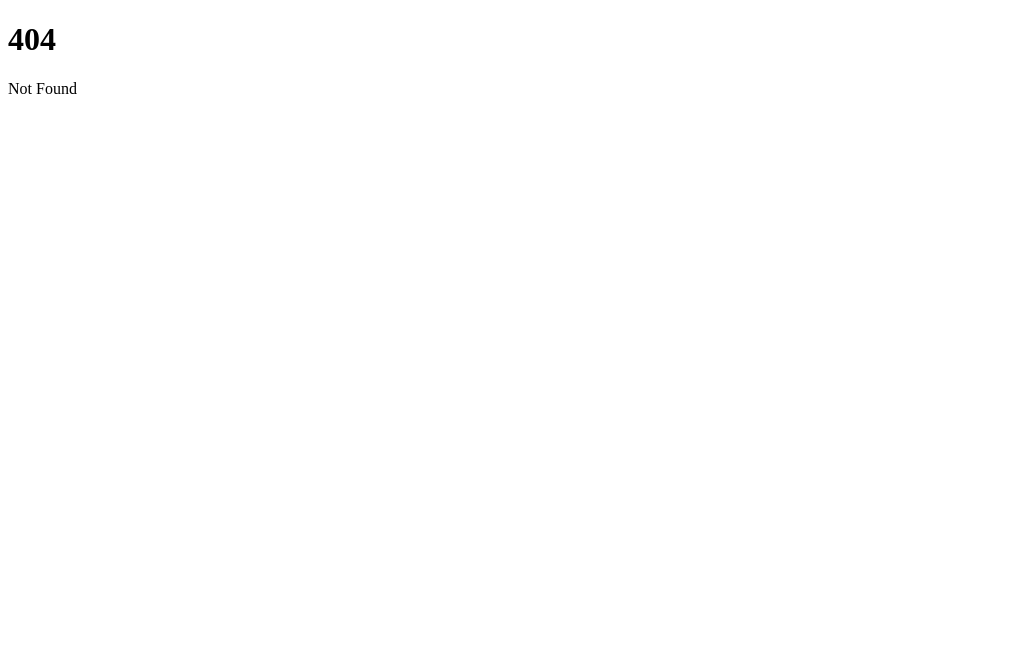
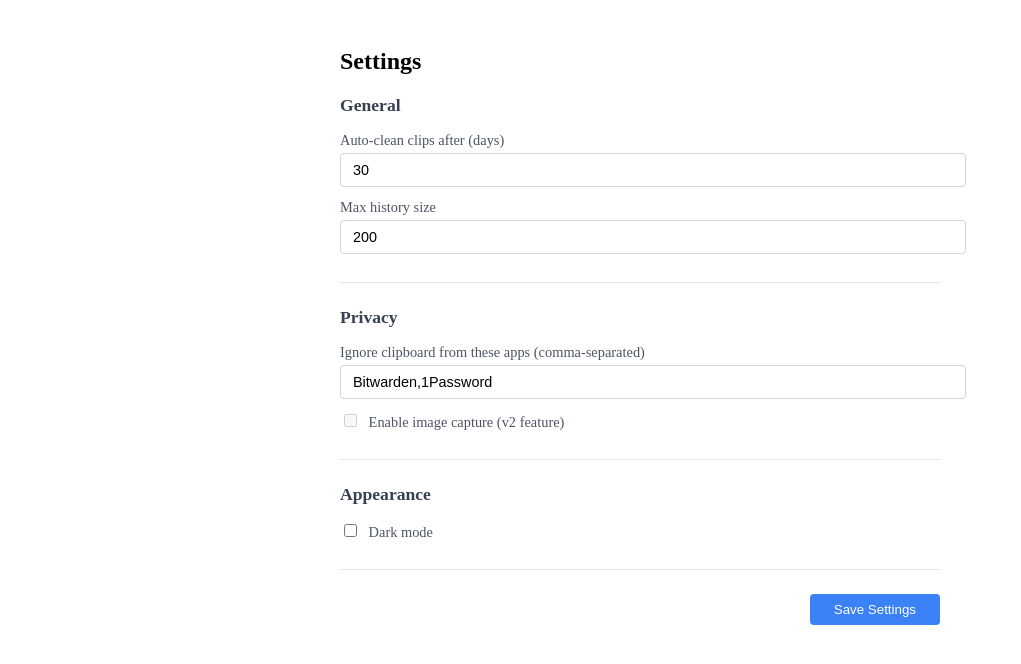
Before and after one commit to abdul-kasif/clipcontex, a SvelteKit app: page /settings in a window 1280 px wide. Before the commit this address had no page. Shown: the top 664 px of the page, without its empty margins (0-1021 px from the left). Built offline with nearby package versions, Linux system fonts and the light colour scheme.

Commit message:
feat: add settings window UI with placeholders and hardcoded data (draft)

```diff
--- /dev/null
+++ b/src/routes/settings/+page.svelte
@@ -0,0 +1,118 @@
+<script>
+  import { onMount } from 'svelte';
+  import { invoke } from '@tauri-apps/api/core';
+
+  let autoCleanDays = 30;
+  let maxHistorySize = 200;
+  let darkMode = false;
+  let ignoredApps = "Bitwarden,1Password";
+
+  async function loadSettings() {
+    // TODO: Load from config file (v1 uses hardcoded defaults)
+    const isDark = window.matchMedia('(prefers-color-scheme: dark)').matches;
+    darkMode = isDark;
+  }
+
+  async function saveSettings() {
+    // TODO: Save to config file
+    alert('Settings saved! (v2 will persist these)');
+  }
+
+  onMount(loadSettings);
+</script>
+
+<div class="settings-container">
+  <h2>Settings</h2>
+
+  <section class="settings-section">
+    <h3>General</h3>
+    <div class="setting-item">
+      <label for="auto-clean">Auto-clean clips after (days)</label>
+      <input id="auto-clean" type="number" bind:value={autoCleanDays} min="1" max="365" />
+    </div>
+    <div class="setting-item">
+      <label for="max-history">Max history size</label>
+      <input id="max-history" type="number" bind:value={maxHistorySize} min="10" max="1000" />
+    </div>
+  </section>
+
+  <section class="settings-section">
+    <h3>Privacy</h3>
+    <div class="setting-item">
+      <label for="ignored-apps">Ignore clipboard from these apps (comma-separated)</label>
+      <input id="ignored-apps" type="text" bind:value={ignoredApps} placeholder="Bitwarden,1Password" />
+    </div>
+    <div class="setting-item">
+      <label>
+        <input type="checkbox" disabled /> Enable image capture (v2 feature)
+      </label>
+    </div>
+  </section>
+
+  <section class="settings-section">
+    <h3>Appearance</h3>
+    <div class="setting-item">
+      <label>
+        <input type="checkbox" bind:checked={darkMode} /> Dark mode
+      </label>
+    </div>
+  </section>
+
+  <div class="actions">
+    <button class="save-btn" on:click={saveSettings}>Save Settings</button>
+  </div>
+</div>
+
+<style>
+  .settings-container {
+    max-width: 600px;
+    margin: 0 auto;
+    padding: 20px;
+  }
+  .settings-section {
+    margin-bottom: 24px;
+    padding-bottom: 16px;
+    border-bottom: 1px solid #e5e7eb;
+  }
+  .settings-section h3 {
+    margin: 0 0 16px 0;
+    color: #374151;
+    font-size: 1.1rem;
+  }
+  .setting-item {
+    margin-bottom: 12px;
+  }
+  .setting-item label {
+    display: block;
+    margin-bottom: 4px;
+    font-size: 0.9rem;
+    color: #4b5563;
+  }
+  .setting-item input[type="text"],
+  .setting-item input[type="number"] {
+    width: 100%;
+    padding: 8px 12px;
+    border: 1px solid #d1d5db;
+    border-radius: 4px;
+    font-size: 0.9rem;
+  }
+  .setting-item input[type="checkbox"] {
+    margin-right: 8px;
+  }
+  .actions {
+    text-align: right;
+    margin-top: 16px;
+  }
+  .save-btn {
+    background: #3b82f6;
+    color: white;
+    border: none;
+    padding: 8px 24px;
+    border-radius: 4px;
+    font-weight: 500;
+    cursor: pointer;
+  }
+  .save-btn:hover {
+    background: #2563eb;
+  }
+</style>
```
